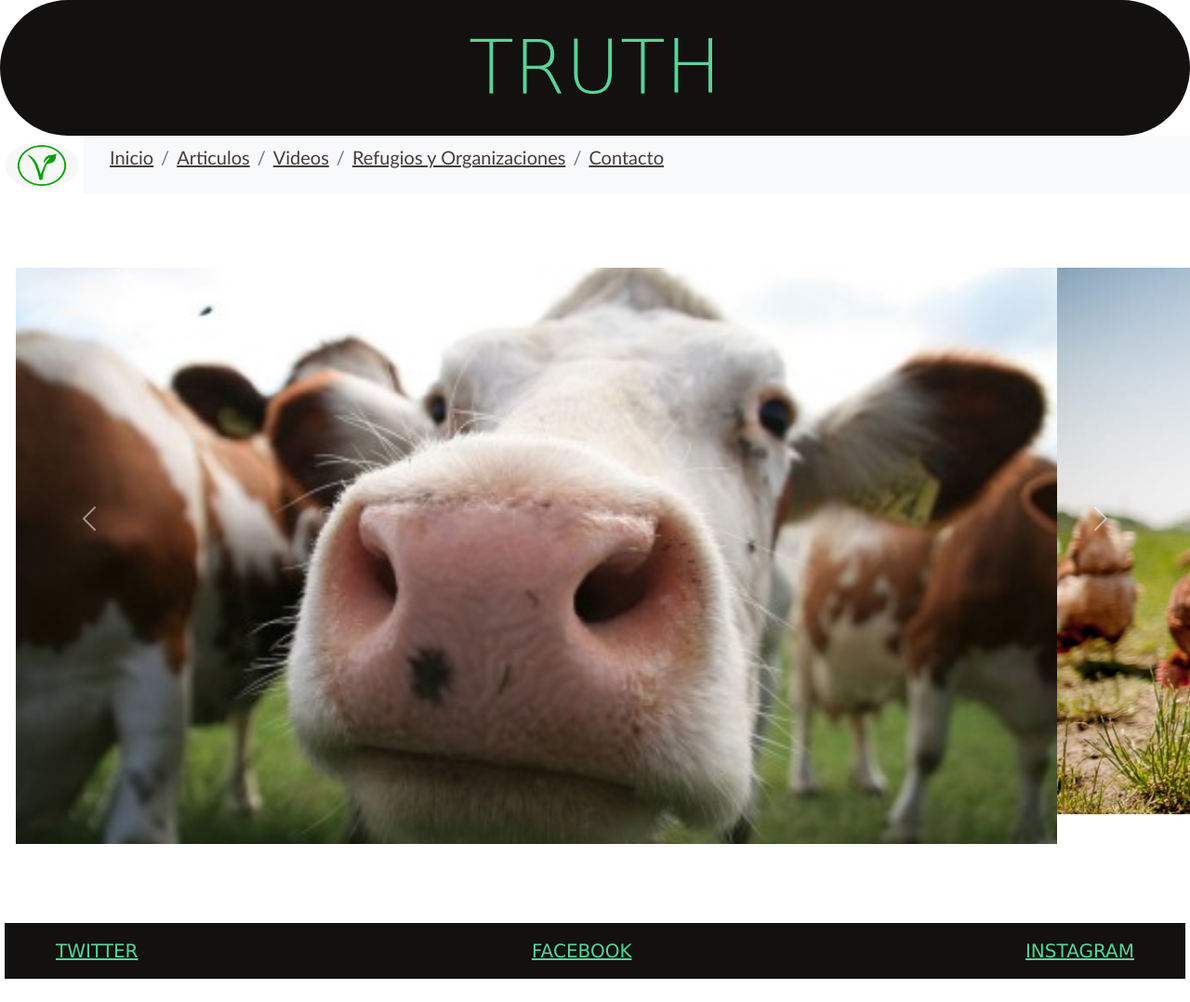
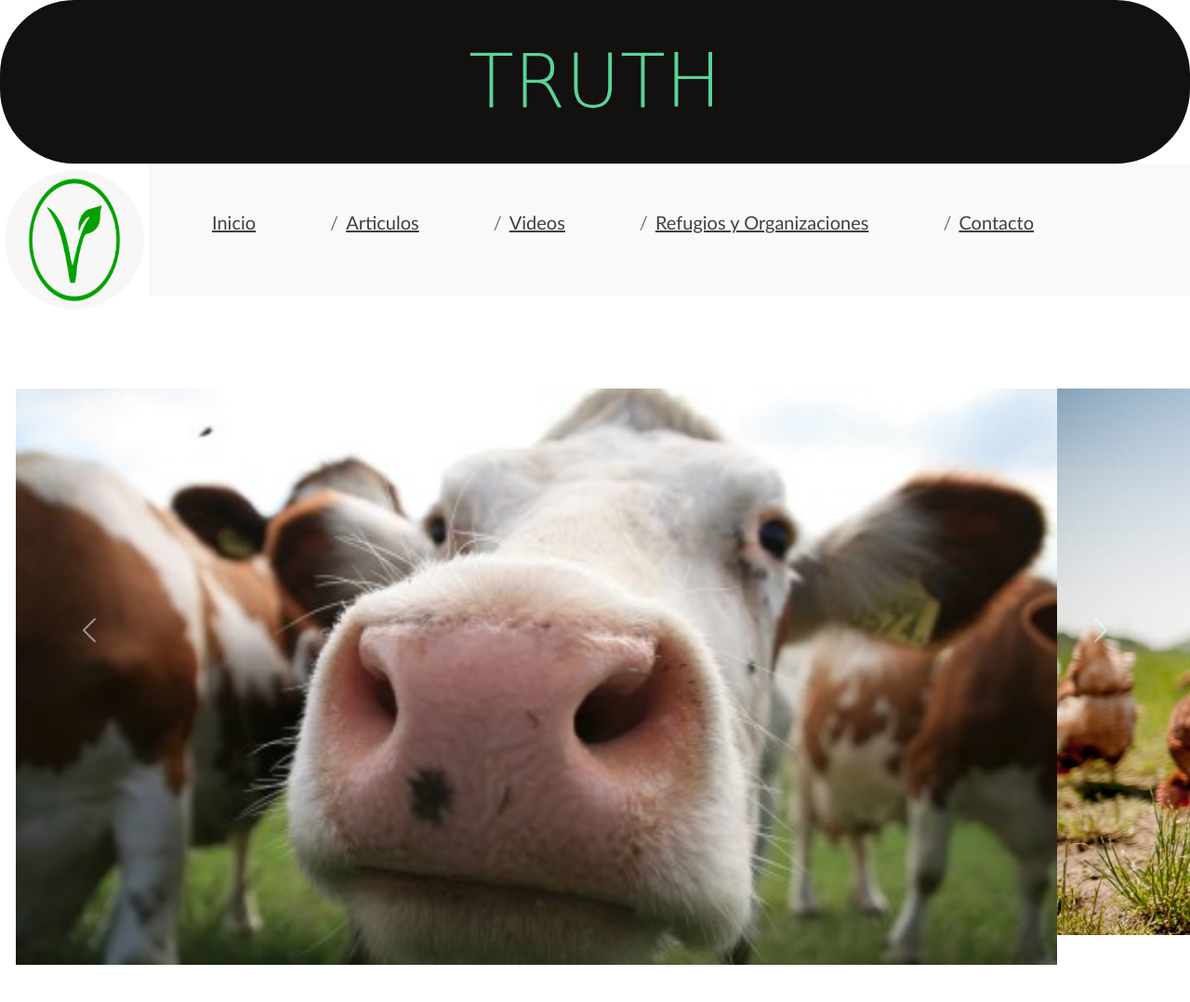
Before and after one commit to VickyRus95/Proyecto-Final-CoderHouse, a website: page index.html in a window 1280 px wide. Shown: the top 1078 px of the page at 93% size. Drawn offline with nearby package versions, Linux system fonts and the light colour scheme; a web font is replaced by a local one.

Commit message:
cambios en css

```diff
--- a/scss/_variables.scss
+++ b/scss/_variables.scss
@@ -1,4 +1,4 @@
-$colorLetra: black;
+$colorLetra: rgb(88, 212, 150);
 $letraFooter: Verdana;
 $letraNavBar: 'Trebuchet MS', Helvetica, sans-serif;
 $letraTitulo: "Didot";
--- a/scss/prueba.scss
+++ b/scss/prueba.scss
@@ -3,7 +3,7 @@
 
     .title{
         letter-spacing: 0;
-        padding: 25px;
+        padding: 40px;
         margin: 0 auto;
         color:rgb(88, 212, 150);
         text-align: center;
@@ -20,6 +20,7 @@
         color: $colorDeLetra;
         font-family: $tipoDeLetra;
         font-size: $tamanioLetra;
+        padding: 40px;
 
 
 
@@ -32,7 +33,8 @@
 
       .logo {
           width: $resta;
-          height: 50px;
+          height: 150px;
+          width: 150px;
           margin-top: 7px;
           margin-right: 5px;
           margin-left: 5px;
@@ -43,6 +45,7 @@
           cursor: pointer;
           border-radius: 100%;
           float: left;
+
 
         }
 
```
Also changed, not shown: css/pruebacss.css.
